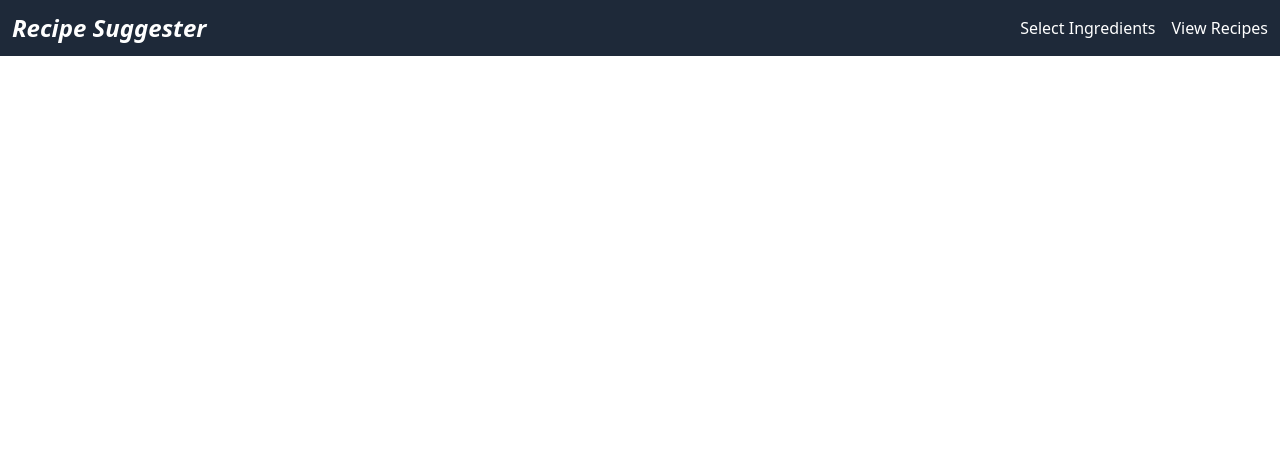
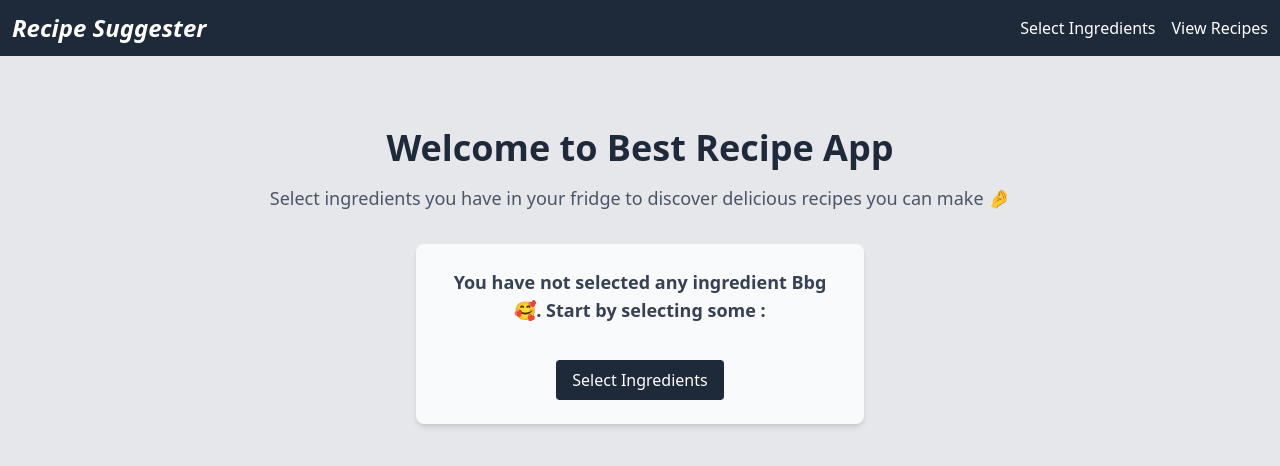
Before and after one commit to AnInsaneJimJam/Recipe-Suggestor, a React (Vite) app in the folder frontend/: page / in a window 1280 px wide. Shown: the top 466 px of the page. Built offline with nearby package versions, Linux system fonts and the light colour scheme.

Commit message:
built home page

```diff
--- a/frontend/package.json
+++ b/frontend/package.json
@@ -16,6 +16,7 @@
     "@mui/styled-engine-sc": "^6.4.6",
     "@popperjs/core": "^2.11.8",
     "@tailwindcss/vite": "^4.0.15",
+    "axios": "^1.8.4",
     "bootstrap": "^5.3.3",
     "react": "^19.0.0",
     "react-dom": "^19.0.0",
--- a/frontend/src/App.jsx
+++ b/frontend/src/App.jsx
@@ -1,7 +1,9 @@
 import { Routes, Route } from "react-router-dom";
 import NavBar from "./components/NavBar";
-import IngredientCard from "./components/IngredientCard";
 import Ingredients from "./pages/Ingredients";
+import Recipes from "./pages/Recipes";
+import Home from "./pages/Home";
+
 
 function App() {
 	return (
@@ -9,9 +11,9 @@ function App() {
 			<NavBar />
 			<main className="main-content">
 				<Routes>
-					{/* <Route path="/" element={<Home />} /> */}
+					<Route path="/" element={<Home />} />
 					<Route path="/ingredients" element={<Ingredients />} />
-					{/* <Route path="/recipes" element={<Recipes />} /> */}
+					<Route path="/recipes" element={<Recipes />} />
 				</Routes>
 			</main>
 		</>
--- a/frontend/src/pages/Home.jsx
+++ b/frontend/src/pages/Home.jsx
@@ -0,0 +1,43 @@
+import { useState } from "react";
+import { useNavigate } from "react-router-dom";
+
+const Home = () => {
+	const [selectedIngredients] = useState([]); // Have to configure from global state
+	const navigate = useNavigate();
+
+	return (
+		<div className="min-h-screen bg-gray-200 p-6">
+			<div className="max-w-4xl mx-auto">
+				{selectedIngredients.length > 0 ? (
+					<div></div> // Have to implement
+				) : (
+					<div className="text-center py-12">
+						<h1 className="text-4xl font-bold text-gray-800 mb-4">
+							Welcome to Best Recipe App
+						</h1>
+						<p className="text-lg text-gray-600 mb-8">
+							Select ingredients you have in your fridge to
+							discover delicious recipes you can make 🤌
+						</p>
+						<div className="bg-gray-50 p-6 rounded-lg shadow-md max-w-md mx-auto">
+							<h3 className="text-lg font-semibold text-gray-700 mb-3">
+								You have not selected any ingredient Bbg 🥰.
+								Start by selecting some :
+							</h3>
+							<button
+								onClick={() => navigate("/ingredients")}
+								className="mt-6 bg-gray-800 hover:bg-blue-600 text-white font-medium py-2 px-4 rounded transition-colors"
+							>
+								Select Ingredients
+							</button>
+						</div>
+					</div>
+				)}
+			</div>
+		</div>
+	);
+};
+
+export default Home;
+
+// Need to work on global context
```
Also changed, not shown: 2 other files (tests, documents, lock files or other folders).
